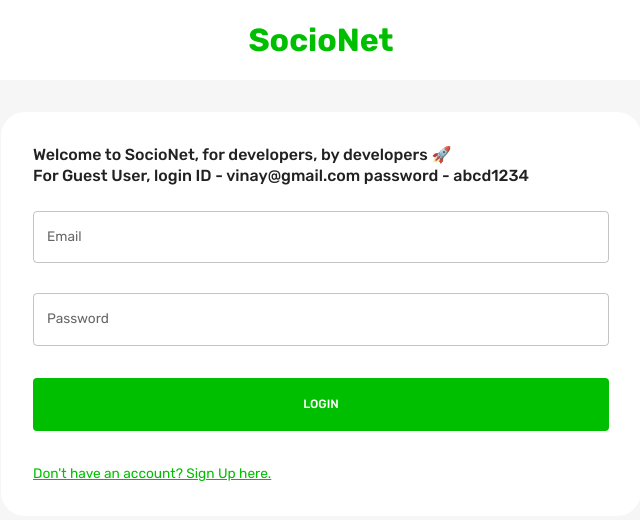
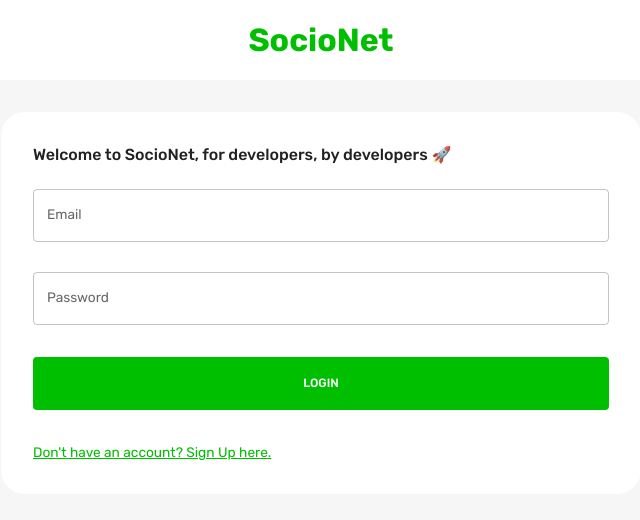
Before and after one commit to vinay-biz/SocioNet, a React (Create React App) app in the folder client/: page / in a window 1280 px wide. Shown: the top 520 px of the page, without its empty margins (319-959 px from the left). Built offline with nearby package versions, Linux system fonts and the light colour scheme.

Commit message:
New depolyment

```diff
--- a/client/src/scenes/loginPage/index.jsx
+++ b/client/src/scenes/loginPage/index.jsx
@@ -26,10 +26,6 @@ const LoginPage = () => {
       >
         <Typography fontWeight="500" variant="h5" sx={{ mb: "1.5rem" }}>
         Welcome to SocioNet, for developers, by developers 🚀
-        <br/>
-        For Guest User,
-        login ID - vinay@gmail.com
-        password - abcd1234
         </Typography>
         <Form />
       </Box>
```
